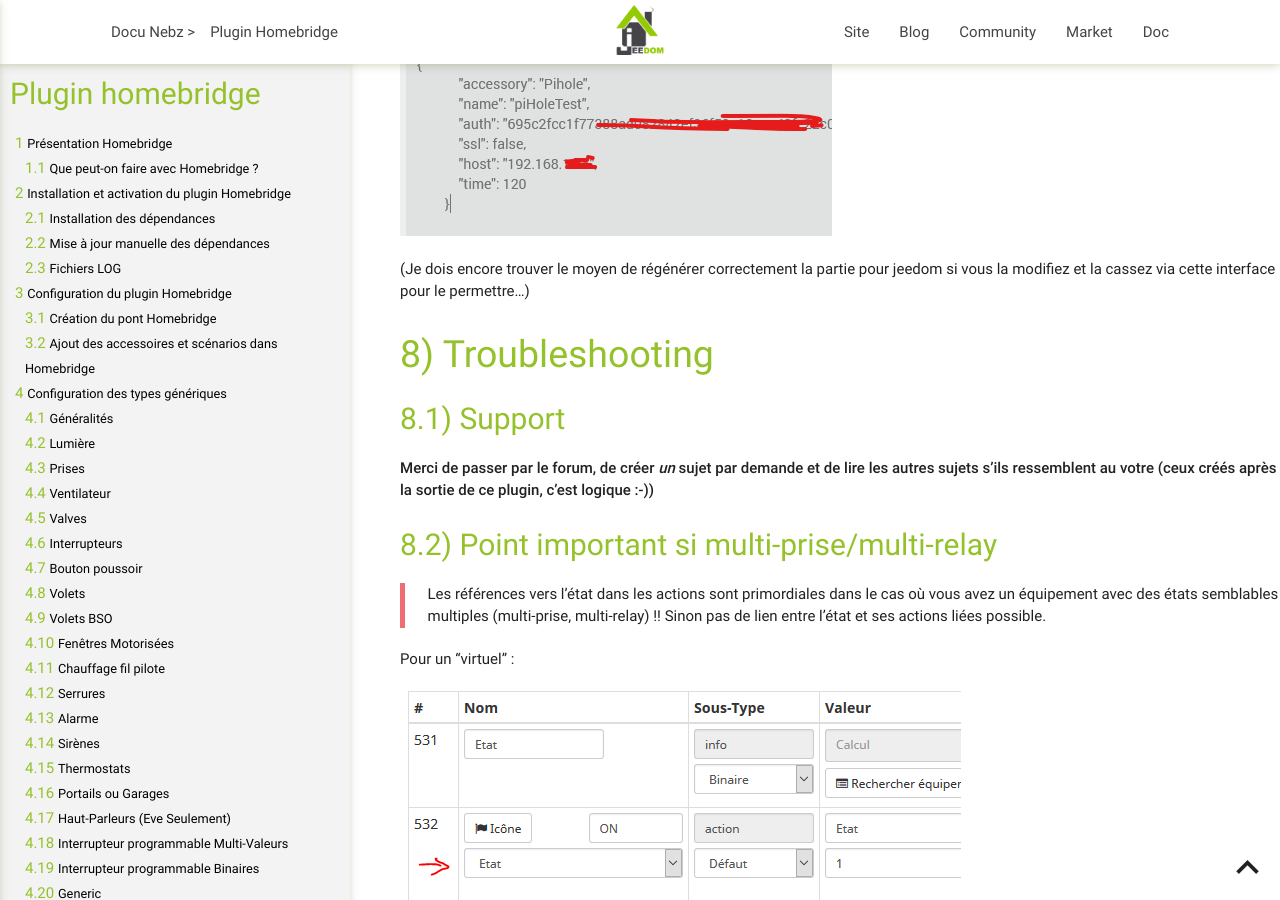
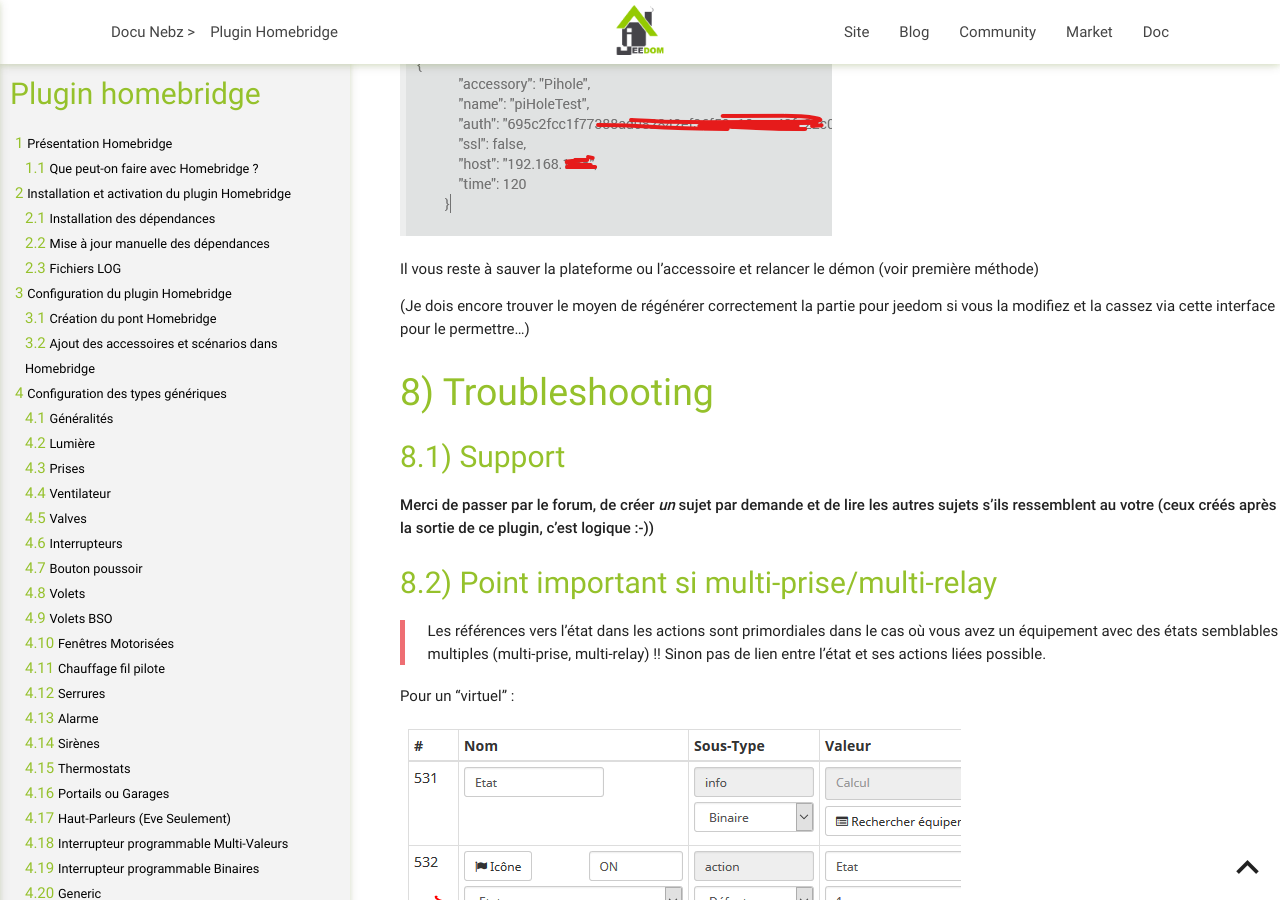
Before and after one commit to NebzHB/jeedom_docs, a Jekyll site: the page built from plugins/homebridge/fr_FR/index.md, in a window 1280 px wide and 900 px high, scrolled down 35699 px. Built offline with Jekyll 4.4.1, drawn with Linux system fonts in a browser that asks for light colours.

Commit message:
Update index.md

```diff
--- a/plugins/homebridge/fr_FR/index.md
+++ b/plugins/homebridge/fr_FR/index.md
@@ -620,6 +620,8 @@
 Attention, pour l'instant la configuration (le fichier config) de cette interface n'est pas prise en compte, il faut copier la plateforme ou l'accessoire manuellement dans les plateformes (ou accessoires) supplémentaires pour que ça soit pris en compte.
 
 ![whatToCopy](../images/whatToCopy.png) -> ![accCopy](../images/accCopy.png)
+
+Il vous reste à sauver la plateforme ou l'accessoire et relancer le démon (voir première méthode)
 
 (Je dois encore trouver le moyen de régénérer correctement la partie pour jeedom si vous la modifiez et la cassez via cette interface pour le permettre...)
 
```
